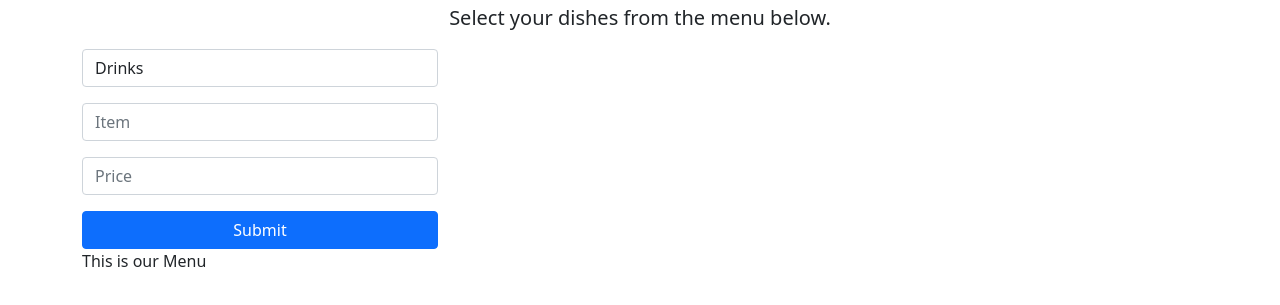
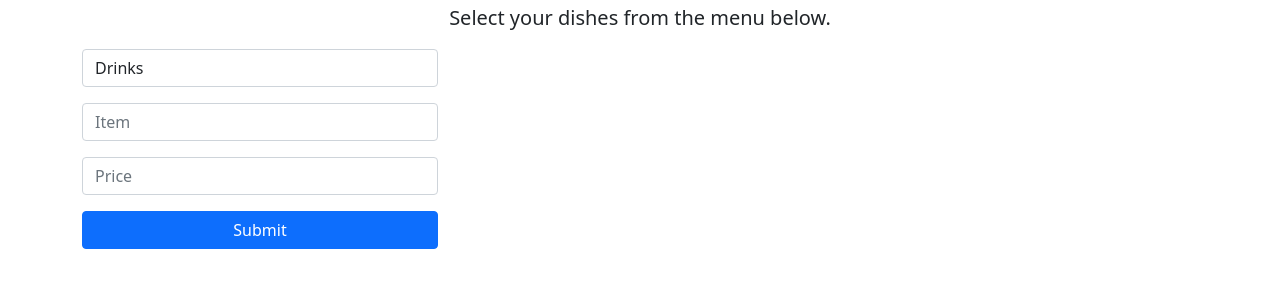
Before and after one commit to eversoneder/iwa-ca1, a website: page views/index.html in a window 1280 px wide. Shown: the part 157-462 px from the top of the page. Drawn offline with nearby package versions, Linux system fonts and the light colour scheme; no server answers.

Commit message:
<p> deletion on index.html

```diff
--- a/views/index.html
+++ b/views/index.html
@@ -56,7 +56,6 @@
                     <div class="d-grid gap-2">
                         <button id="append" class="btn btn-primary btn-block mt-3">Submit</button>
                     </div>
-                    <p>This is our Menu</p>
                 </div>
             </div>
         </div>
```
